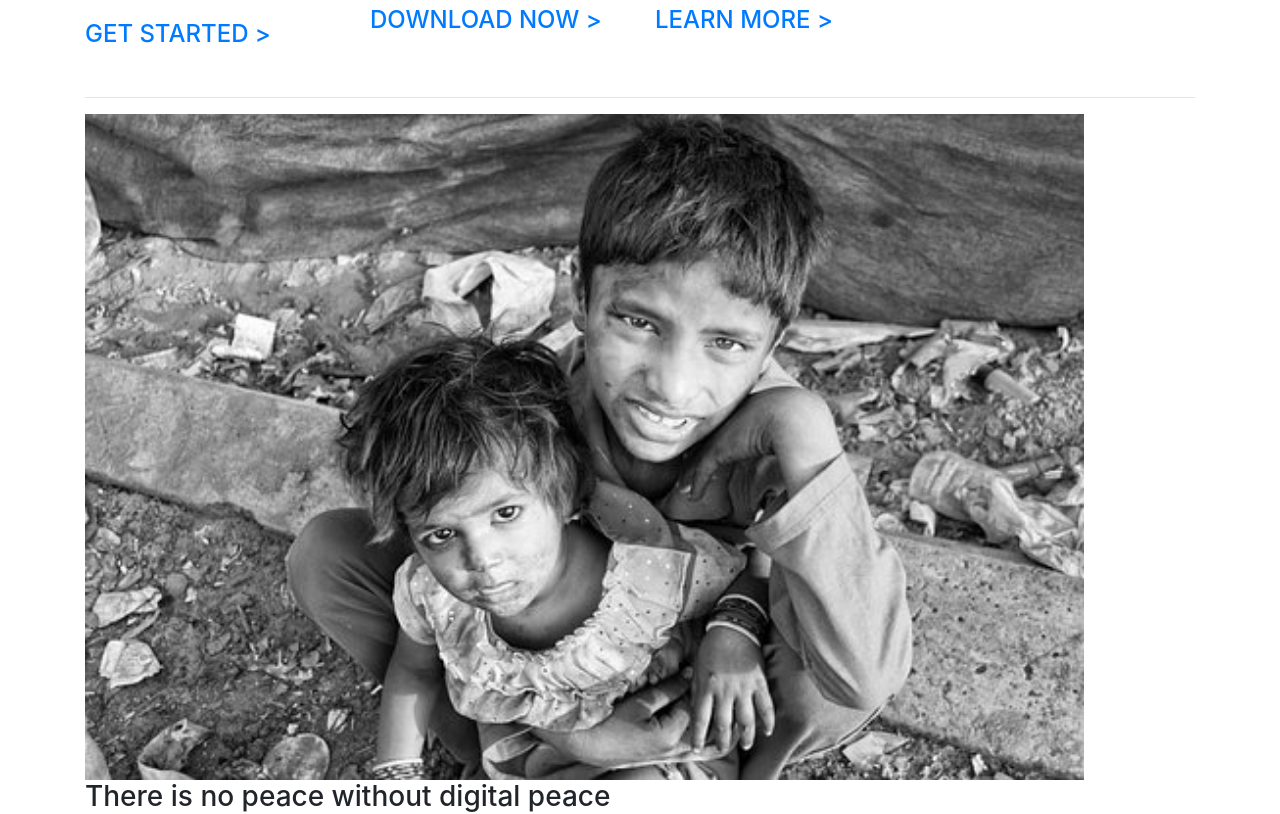
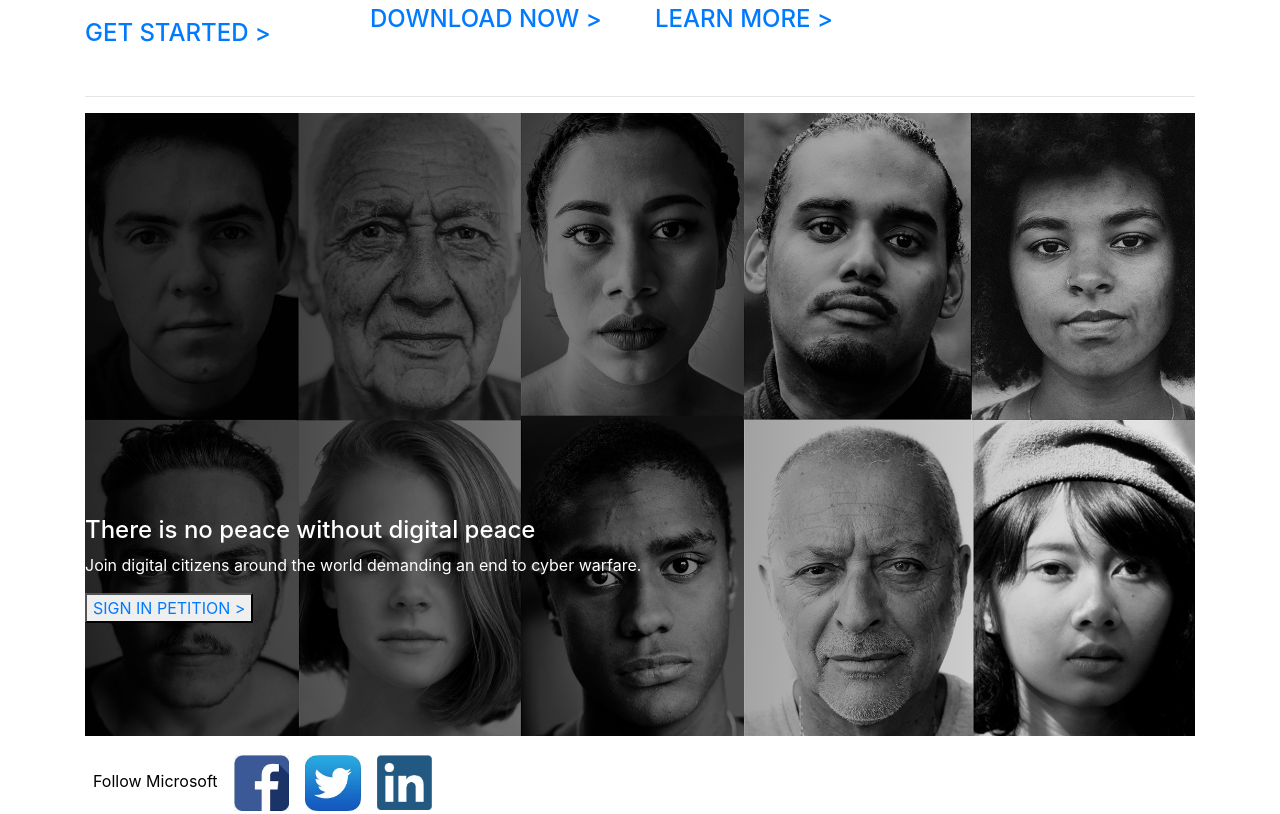
Before and after one commit to manasavesala/Microsoft-Rebuild-Angular, an Angular app: page / in a window 1280 px wide. Shown: the part 2194-3008 px from the top of the page. Built offline with nearby package versions, Linux system fonts and the light colour scheme.

Commit message:
Added some images and code in app component

```diff
--- a/src/app/app.component.html
+++ b/src/app/app.component.html
@@ -2,4 +2,3 @@
 <app-ad-bar></app-ad-bar>
 <app-detail></app-detail>
 <app-footer></app-footer>
-<app-tab></app-tab>
--- a/src/app/detail/detail.component.css
+++ b/src/app/detail/detail.component.css
@@ -5,7 +5,7 @@
 
 #pic1
 {
-  width: 90%;
+  width: 100%;
 }
 
 .down2
@@ -45,3 +45,10 @@
   padding: 8px;
   color: black;
 }
+
+#petition
+{
+  margin-top: -220px;
+  color: white;
+  padding-bottom: 60px;
+}
--- a/src/app/detail/detail.component.html
+++ b/src/app/detail/detail.component.html
@@ -49,12 +49,14 @@
   </div>
   <br>
   <hr>
-  <div>
-    <img id ="pic1"src= ".././assets/img/people.jpg" alt="">
-    <div class="center"><h3 id= "text">There is no peace without digital peace</h3></div>
-    <div class="down"><h5 id= "text1">Join digital citizens around the world demanding an end to cyber warfare. </h5></div>
-    <div class="down3"><button id= "text3"><a href="https://www.microsoft.com/en-us/p/surface-pro-6/8ZCNC665SLQ5?OCID=Q2FY19SURF_dis_omc_sur_mscom&activetab=pivot%3aoverviewtab">SIGN IN PETITION > </a></button></div>
+  <img id ="pic1"src= ".././assets/img/people.png" alt="">
+  <div id = "petition">
+    <div class="center"><h4 id= "text">There is no peace without digital peace</h4></div>
+    <div class="down"><p id= "text1">Join digital citizens around the world demanding an end to cyber warfare. </p></div>
+    <div class="down3"><button id= "text3"><a href="https://digitalpeace.microsoft.com/">SIGN IN PETITION > </a></button></div>
   </div>
+  <br>
+  <br>
   <br>
   <div id="sm">
     <a>Follow Microsoft</a>
```
Also changed, not shown: src/app/footer/footer.component.css (line endings or trailing spaces), src/assets/img/people.png (added), src/assets/img/pic.jpg.
